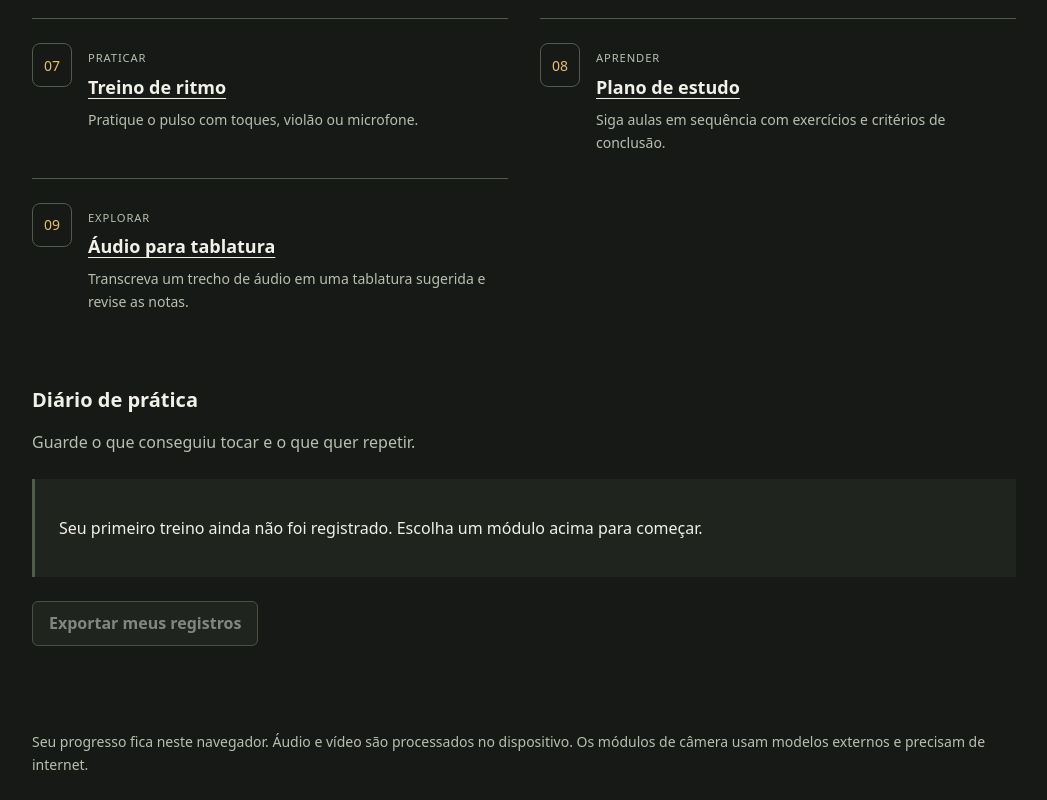
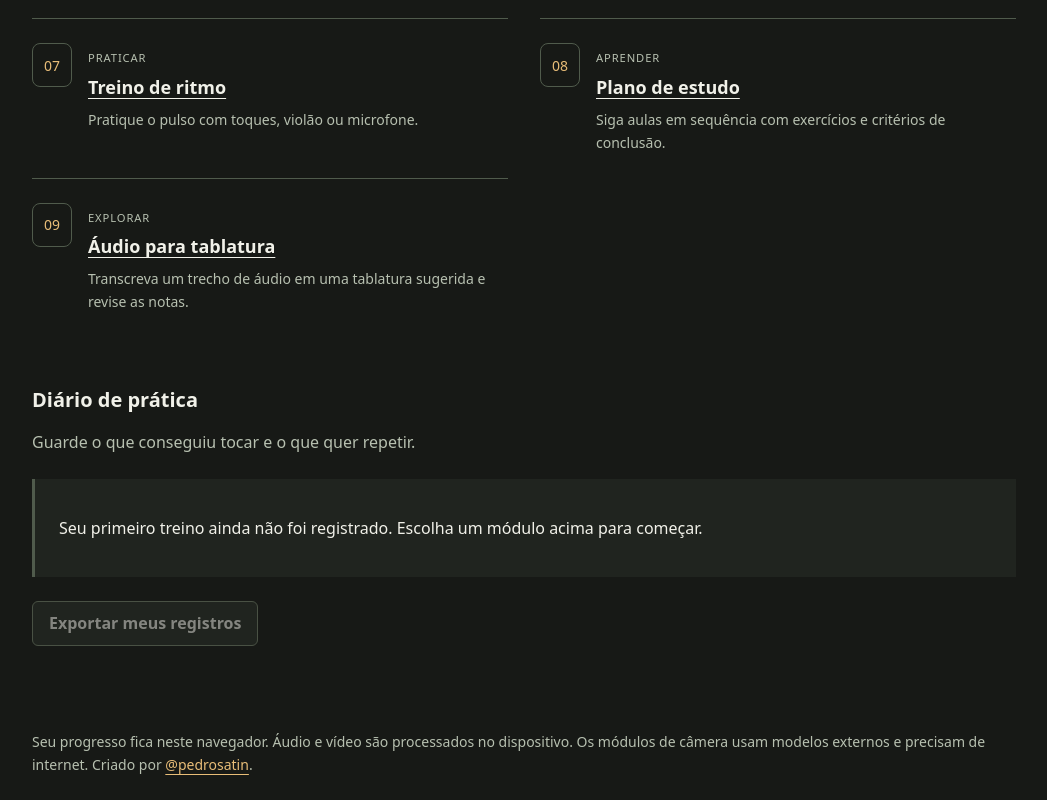
Before and after one commit to pedrosatin/guitar-study, a website: page index.html in a window 1280 px wide. Shown: the part 1243-2043 px from the top of the page, without its empty margins (232-1279 px from the left). Drawn offline with Linux system fonts and the light colour scheme.

Commit message:
Add author credit and contributing section (#3)
Author credit in README and footer plus Contributing section; no logic changes.

```diff
--- a/index.html
+++ b/index.html
@@ -25,6 +25,6 @@
     <section id="history" aria-labelledby="history-title"><h2 id="history-title">Diário de prática</h2><p class="muted">Guarde o que conseguiu tocar e o que quer repetir.</p><div id="session-list"></div><button id="export" class="secondary" type="button">Exportar meus registros</button><p id="history-status" role="status"></p></section>
     <noscript>Ative o JavaScript para usar os exercícios e salvar sua prática.</noscript>
   </main>
-  <footer>Seu progresso fica neste navegador. Áudio e vídeo são processados no dispositivo. Os módulos de câmera usam modelos externos e precisam de internet.</footer>
+  <footer>Seu progresso fica neste navegador. Áudio e vídeo são processados no dispositivo. Os módulos de câmera usam modelos externos e precisam de internet. Criado por <a href="https://github.com/pedrosatin">@pedrosatin</a>.</footer>
 </body>
 </html>
```
Also changed, not shown: README.md.
